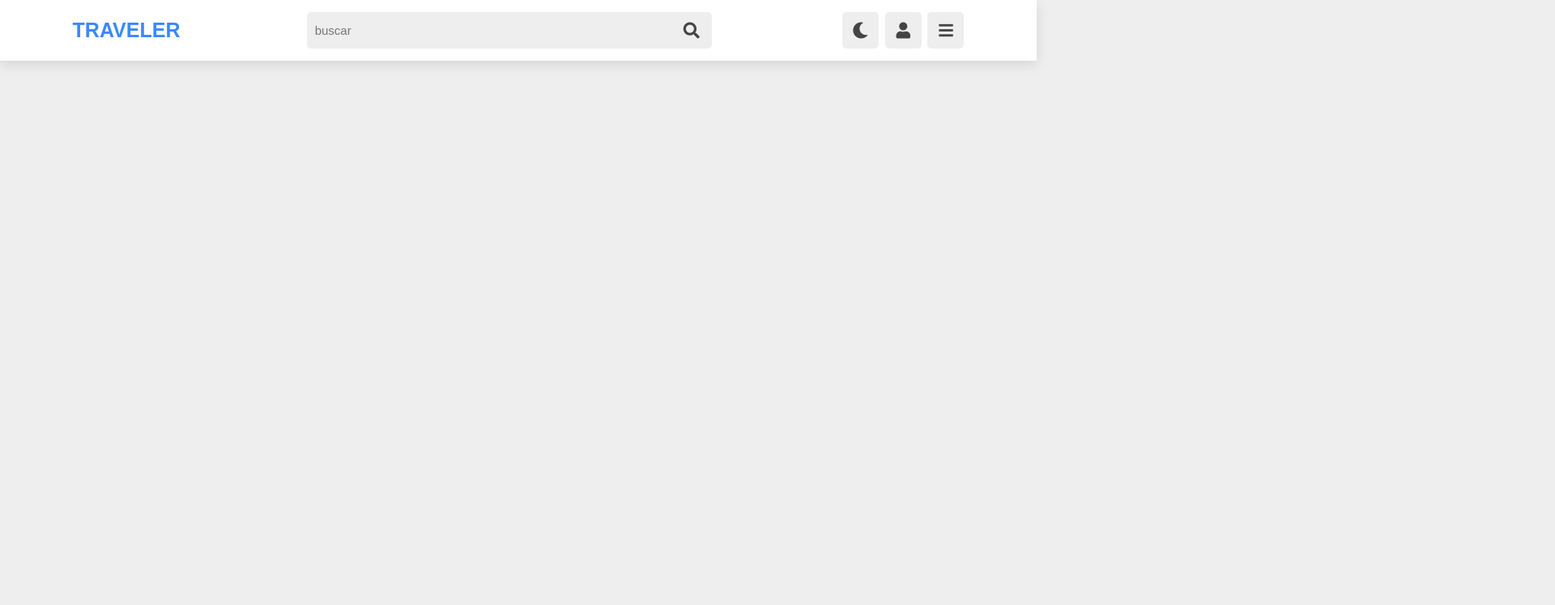
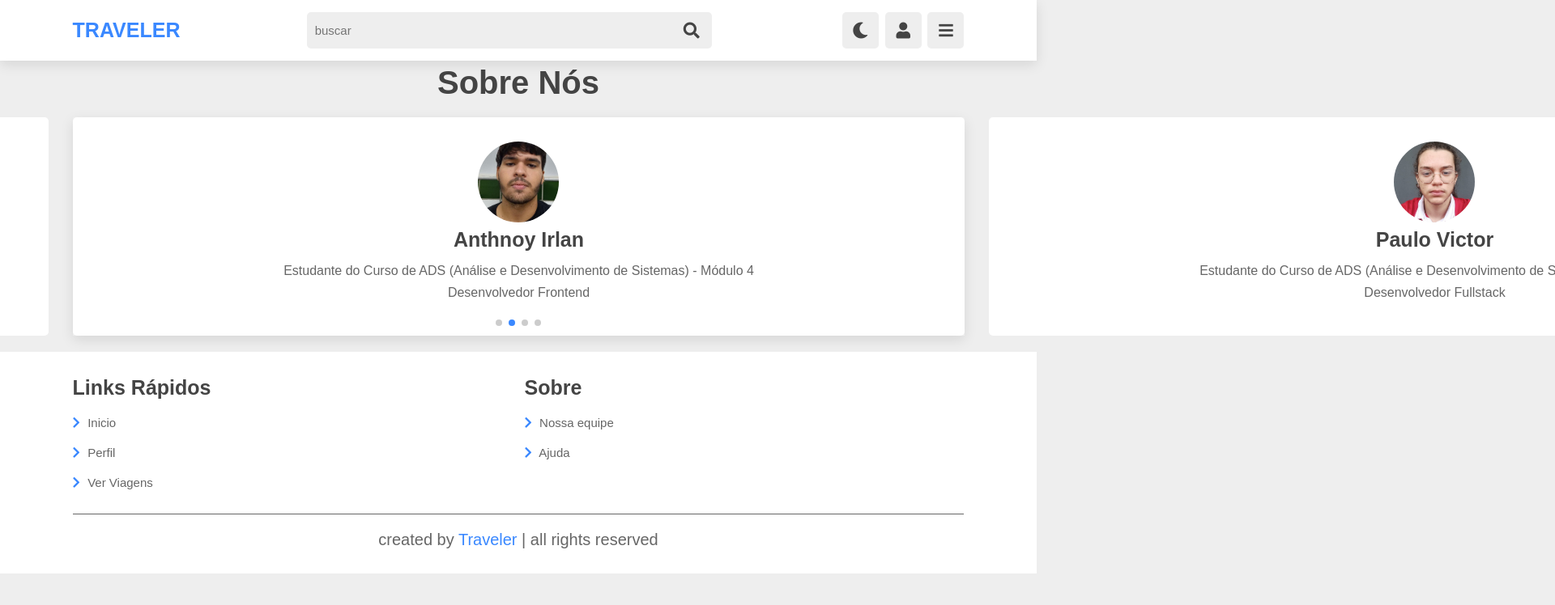
Before and after one commit to ifpi-picos/Traveler-front-end, a website: page pages/about.html in a window 1280 px wide. Shown: the top 748 px of the page at 81% size, 1920 px wide, since content can reach past the window. Drawn offline with nearby package versions, Linux system fonts and the light colour scheme; no server answers; sample sign-in values are in the browser's storage.

Commit message:
pagina de sobre

```diff
--- /dev/null
+++ b/JavaScript/about.js
@@ -0,0 +1,66 @@
+const baseUrl = 'https://traveler-yd39.onrender.com/';
+// const baseUrl = 'http://localhost:3003/';
+
+if (localStorage.getItem('token') == null) {
+    alert("Você precisa estar logado para ter acesso a esta página.");
+    window.location.href = `https://traveler-io.netlify.app/`;
+}
+
+
+
+let navbar = document.querySelector('.navbar')
+
+document.querySelector('#menu-btn').onclick = () => {
+    navbar.classList.toggle('active');
+    loginForm.classList.remove('active');
+    searchForm.classList.remove('active');
+}
+
+let loginForm = document.querySelector('.login-form')
+
+document.querySelector('#login-btn').onclick = () => {
+    loginForm.classList.toggle('active');
+    navbar.classList.remove('active');
+    searchForm.classList.remove('active');
+}
+
+let searchForm = document.querySelector('.search-form')
+
+document.querySelector('#search-btn').onclick = () => {
+    searchForm.classList.toggle('active');
+    navbar.classList.remove('active');
+    loginForm.classList.remove('active');
+}
+
+window.onscroll = () => {
+    navbar.classList.remove('active');
+    loginForm.classList.remove('active');
+    searchForm.classList.remove('active');
+}
+
+let themeBtn = document.querySelector('#theme-btn');
+
+themeBtn.onclick = () => {
+    themeBtn.classList.toggle('fa-sun');
+
+    if (themeBtn.classList.contains('fa-sun')) {
+        document.body.classList.add('active');
+    } else {
+        document.body.classList.remove('active');
+    }
+
+};
+
+
+var swiper = new Swiper(".about-slider", {
+    loop:true,
+    spaceBetween: 30,
+    centeredSlides: true,
+    autoplay: {
+        delay: 3500,
+        disableOnInteraction: false,
+    },
+    pagination: {
+        el: ".swiper-pagination",
+    },
+});
--- /dev/null
+++ b/package.json
@@ -0,0 +1,5 @@
+{
+  "dependencies": {
+    "swiper": "^8.4.6"
+  }
+}
--- a/pages/about.html
+++ b/pages/about.html
@@ -10,6 +10,7 @@
     <link rel="stylesheet" href="https://cdnjs.cloudflare.com/ajax/libs/aos/2.3.4/aos.css">
     <!-- font awesome cdn link  -->
     <link rel="stylesheet" href="https://cdnjs.cloudflare.com/ajax/libs/font-awesome/5.15.4/css/all.min.css">
+    <link rel="stylesheet" href="https://unpkg.com/swiper/swiper-bundle.min.css" />
     <!-- custom css file cdn link  -->
     <link rel="stylesheet" href="/style/style.css">
 </head>
@@ -54,10 +55,99 @@
 
 
 
+    <!-- <section class="about">
+        <h1 class="heading"> Sobre <span>Nós</span> </h1>
+
+        <div class="swiper-container about-slider" data-aos="zoom-in">
+
+            <div class="swiper-wrapper">
+
+                <div class="swiper-slide slide">
+                    <img src="/img/alessandro.jpeg" alt="">
+                    <h3>john deo</h3>
+                    <p>Lorem ipsum dolor sit, amet consectetur adipisicing elit. Pariatur sunt eligendi est, dicta
+                        maiores amet nihil perferendis, incidunt maxime aspernatur exercitationem laboriosam odio
+                        dolores magnam ratione atque, quasi odit. Hic!</p>
+                </div>
+                <div class="swiper-slide slide">
+                    <img src="/img/anthony.jpeg" alt="">
+                    <h3>john deo</h3>
+                    <p>Lorem ipsum dolor sit, amet consectetur adipisicing elit. Pariatur sunt eligendi est, dicta
+                        maiores amet nihil perferendis, incidunt maxime aspernatur exercitationem laboriosam odio
+                        dolores magnam ratione atque, quasi odit. Hic!</p>
+                </div>
+                <div class="swiper-slide slide">
+                    <img src="/img/sales.jpeg" alt="">
+                    <h3>john deo</h3>
+                    <p>Lorem ipsum dolor sit, amet consectetur adipisicing elit. Pariatur sunt eligendi est, dicta
+                        maiores amet nihil perferendis, incidunt maxime aspernatur exercitationem laboriosam odio
+                        dolores magnam ratione atque, quasi odit. Hic!</p>
+                </div>
+                <div class="swiper-slide slide">
+                    <img src="/img/wesley.jpeg" alt="">
+                    <h3>john deo</h3>
+                    <p>Lorem ipsum dolor sit, amet consectetur adipisicing elit. Pariatur sunt eligendi est, dicta
+                        maiores amet nihil perferendis, incidunt maxime aspernatur exercitationem laboriosam odio
+                        dolores magnam ratione atque, quasi odit. Hic!</p>
+                </div>
+            </div>
+
+        </div>
+    </section> -->
+
+
+    <section class="review" id="review">
+
+        <h1 class="heading-about"> Sobre <span>Nós</span> </h1>
+
+        <div class="swiper-container about-slider" data-aos="zoom-in">
+
+            <div class="swiper-wrapper">
+
+                <div class="swiper-slide slide">
+                    <img src="/img/alessandro.jpeg" alt="">
+                    <h3>Alessandro Silva</h3>
+                    <p>Estudante do Curso de ADS (Análise e Desenvolvimento de Sistemas) - Módulo 4 <br>
+                        Desenvolvedor Fullstack
+                    </p>
+                </div>
+
+                <div class="swiper-slide slide">
+                    <img src="/img/anthony.jpeg" alt="">
+                    <h3>Anthnoy Irlan</h3>
+                    <p>Estudante do Curso de ADS (Análise e Desenvolvimento de Sistemas) - Módulo 4 <br>
+                        Desenvolvedor Frontend
+                    </p>
+                </div>
+
+                <div class="swiper-slide slide">
+                    <img src="/img/sales.jpeg" alt="">
+                    <h3>Paulo Victor</h3>
+                    <p>Estudante do Curso de ADS (Análise e Desenvolvimento de Sistemas) - Módulo 4 <br>
+                        Desenvolvedor Fullstack
+                    </p>
+                </div>
+
+                <div class="swiper-slide slide">
+                    <img src="/img/wesley.jpeg" alt="">
+                    <h3>Wesley Veloso</h3>
+                    <p>Estudante do Curso de ADS (Análise e Desenvolvimento de Sistemas) - Módulo 4 <br>
+                        Desenvolvedor Backend
+                    </p>
+                </div>
+
+            </div>
+
+            <div class="swiper-pagination"></div>
+
+        </div>
+
+    </section>
 
 
     <!-- footer section starts  -->
-    <!--
+
+
      <section class="footer">
 
     <div class="box-container">
@@ -81,7 +171,7 @@
 
     <div class="credit"> created by <span>Traveler</span> | all rights reserved </div>
 
-</section>  -->
+</section>
 
     <!-- footer section ends -->
 
@@ -90,7 +180,8 @@
 
 
     <!-- custom js file link  -->
-    <script src="../JavaScript/profilepage.js"></script>
+    <script src="https://unpkg.com/swiper/swiper-bundle.min.js"></script>
+    <script src="../JavaScript/about.js"></script>
 
     <script>
 
--- a/style/style.css
+++ b/style/style.css
@@ -1298,3 +1298,54 @@ section {
     font-size: 1.5rem;
     text-align: center;
 }
+
+
+
+
+/* aboutpage */
+
+
+.review .about-slider{
+    box-shadow: var(--box-shadow);
+}
+
+.review .about-slider .slide{
+    background: var(--bg-color-1);
+    border-radius: .5rem;
+    text-align: center;
+    padding: 3rem;
+}
+
+.review .about-slider .slide img{
+    height: 10rem;
+    width: 10rem;
+    border-radius: 50%;
+    object-fit: cover;
+    margin-bottom: .5rem;
+}
+
+.review .about-slider .slide h3{
+    font-size: 2.5rem;
+    color:var(--text-color-1);
+}
+
+.review .about-slider .slide p{
+    font-size: 1.6rem;
+    color:var(--text-color-2);
+    line-height: 1.7;
+    padding: 1rem 0;
+}
+
+
+
+.swiper-pagination-bullet-active{
+    background: var(--blue);
+}
+
+.heading-about {
+    text-align: center;
+    padding-bottom: 2rem;
+    color: var(--text-color-1);
+    font-size: 4rem;
+    padding-top: 6rem;
+}
```
Also changed, not shown: img/alessandro.jpeg (added), img/anthony.jpeg (added), img/sales.jpeg (added), img/wesley.jpeg (added), 1 other file.
